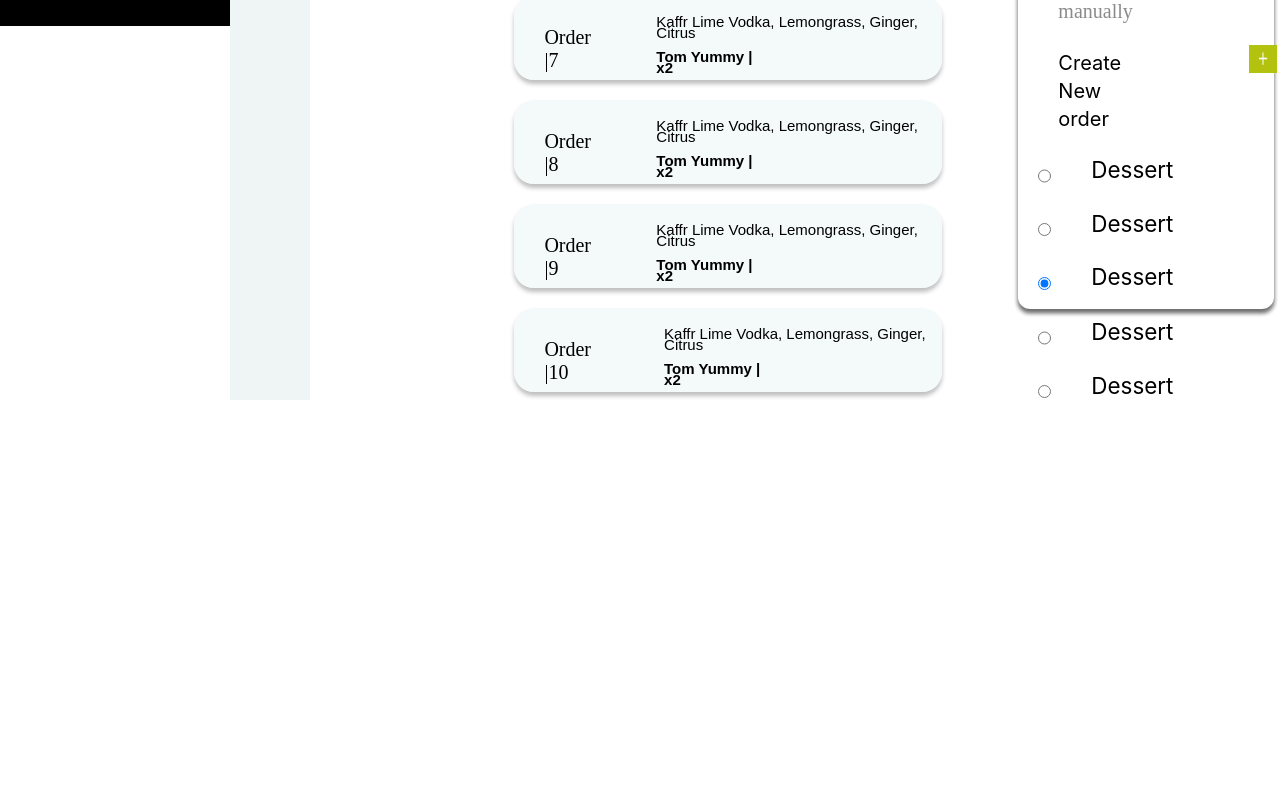
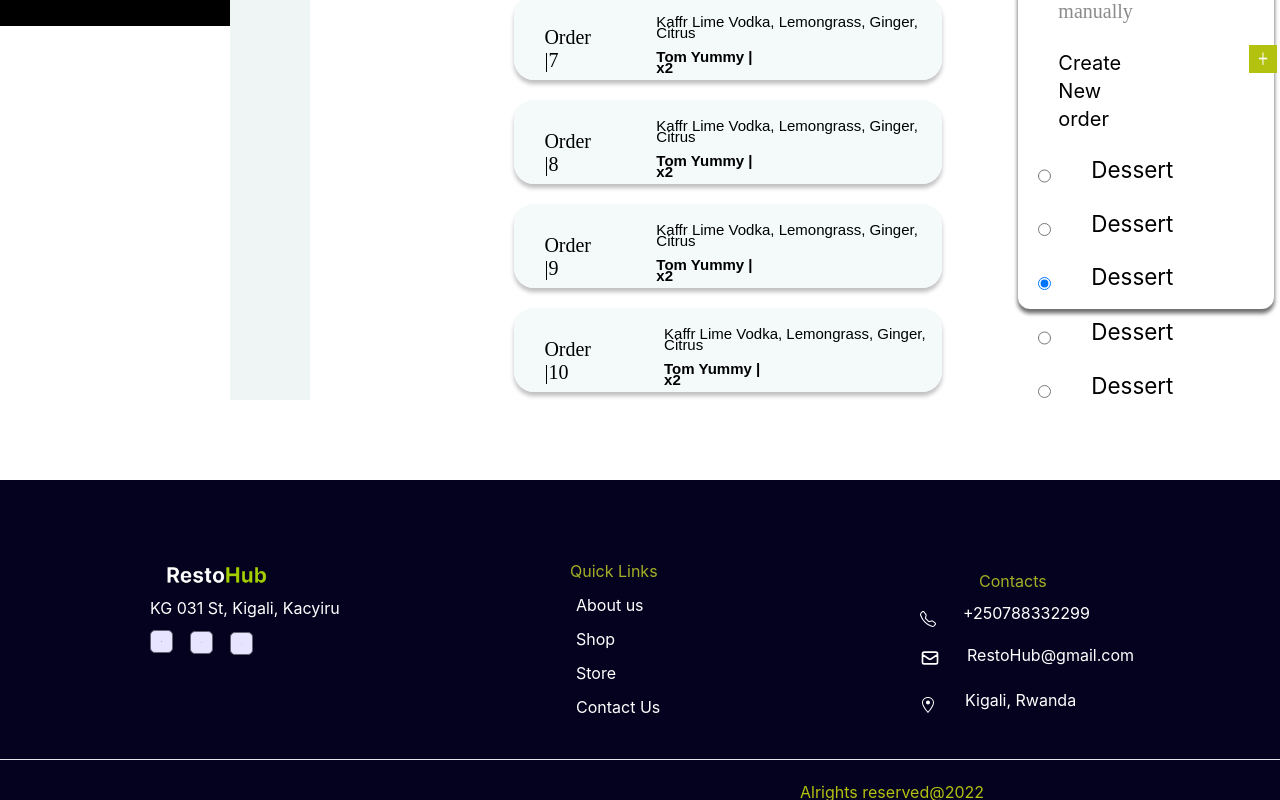
Before and after one commit to jazzybruno/restohub, a React (Create React App) app: page /orders in a window 1280 px wide. Shown: the part 854-1654 px from the top of the page. Before the commit the page ends 1256 px from the top, so only its background shows below. Built offline with nearby package versions, Linux system fonts and the light colour scheme.

Commit message:
initial commit

```diff
--- a/package.json
+++ b/package.json
@@ -10,7 +10,7 @@
     "react": "^18.1.0",
     "react-chartjs-2": "^4.1.0",
     "react-dom": "^18.1.0",
-    "react-icons": "^4.3.1",
+    "react-icons": "^4.4.0",
     "react-responsive": "^9.0.0-beta.8",
     "react-router-dom": "^6.3.0",
     "react-scripts": "^5.0.1",
--- a/src/App.js
+++ b/src/App.js
@@ -9,6 +9,7 @@ import Clients from './components/clients/clients';
 import Menu from './components/Menu/menu';
 import Order from './components/orders/order';
 import Profile from './components/profile/restaurant';
+import Footer from './components/UI/footer';
 
 
 const App = () => {
@@ -26,6 +27,7 @@ const App = () => {
        <Route path='/orders' element={<Order />}></Route>
        <Route path='/profile' element={<Profile />}></Route>
      </Routes>
+     <Footer />
    </BrowserRouter>
 
  )
--- a/src/components/Dashboard/overview.jsx
+++ b/src/components/Dashboard/overview.jsx
@@ -9,6 +9,7 @@ import Data_last1 from "./data/data_last1";
 import plus from "../images/plus.png";
 import SideBar from "./sidebar";
 import NavBar from "./navbar";
+
 
 const Overview = () => {
   return (
--- a/src/components/UI/clients.jsx
+++ b/src/components/UI/clients.jsx
@@ -1,5 +1,6 @@
 import React from "react";
 import "./clients.css";
+
 
 const Client = (props) => {
   return (
@@ -18,6 +19,7 @@ const Client = (props) => {
       <div className="type">
         <button className="button">{props.type}</button>
       </div>
+
     </div>
   );
 };
--- a/src/components/UI/footer.css
+++ b/src/components/UI/footer.css
@@ -8,25 +8,29 @@
     height: 40vh;
     color: #fff;
     overflow: hidden;
+    align-items: center;
+    /* margin: 30px; */
+    position: relative;
+    top:80px;
 }
 .logo{
     width: 130px;
     position: relative;
-    top:100px;
-    right: 850px;
+    top:120px;
+    right: 800px;
 
 }
 .column1 p{
     position:relative;
-    top:90px;
-    right:814px;
+    top:110px;
+    right:800px;
     color:#FFFFFF
 }
 .instagram{
     font-size:23px;
     position:relative;
     top:120px;
-    right:830px;
+    right:800px;
     border: 1px solid #656372;
     border-radius:5px;
     /* height:40px; */
@@ -37,8 +41,8 @@
 .facebook{
     font-size:23px;
     position:relative;
-    top:120px;
-    right:820px;
+    top:98px;
+    right:760px;
     border: 1px solid #656372;
     border-radius:5px;
     /* height:40px; */
@@ -50,8 +54,8 @@
 .youtube{
     font-size:23px;
     position:relative;
-    top:120px;
-    right:807px;
+    top:76px;
+    right:720px;
     border: 1px solid #656372;
     border-radius:5px;
     /* height:40px; */
@@ -69,12 +73,17 @@ a{
 
 .contact{
     position:relative;
-    left:20px;
 
+
+}
+.column2 h3{
+    position:relative;
+    left:30px;
+    color:#a4af25;
 }
 .about{
     position:relative;
-    left:15px;
+
 }
 ul{
     position:relative;
@@ -85,7 +94,7 @@ ul{
 .column1{
     /* margin-left: 150px; */
     position: relative;
-    left:150px;
+    left:950px;
     bottom:50px;
 }
 h3{
@@ -96,13 +105,22 @@ h3{
 .column2{
     position:relative;
     bottom:70px;
-    right:350px
+    /* right:30px */
+    left:540px;
 }
+
 
 .column3{
     position:relative;
     bottom:220px;
-    right:40px
+    left:859px;
+
+}
+
+.column3 h3{
+    position:relative;
+    left:120px;
+    color:#a4af25;
 
 }
 .phone{
@@ -112,7 +130,7 @@ h3{
 }
 .email{
     position: relative;
-    left:92px;
+    left:72px;
     bottom:30px;
     /* top:10px; */
 }
@@ -124,23 +142,23 @@ h3{
 }
 .tel{
     position: relative;
-    right:10px;
+    left:25px;
     top:18px;
 }
 .mail{
     position: relative;
-    right:10px;
+    left:25px;
     font-size:20px;
     top: 5px;
 }
 .locate{
     position: relative;
-    right:10px;
+    left:25px;
 }
 .column4{
     position: relative;
     bottom:396px;
-    left:400px;
+    left:1350px;
 }
 .column4 p{
     position: relative;
@@ -180,4 +198,6 @@ hr{
     color:#B3C10F;
     position: relative;
     bottom:340px;
+    left:800px;
+    /* text-align:center */
 }
--- a/src/components/UI/footer.jsx
+++ b/src/components/UI/footer.jsx
@@ -53,4 +53,4 @@ const Footer = () => {
   )
 }
 
-export default Footer
+export default Footer;
```
Also changed, not shown: 1 other file (tests, documents, lock files or other folders).
